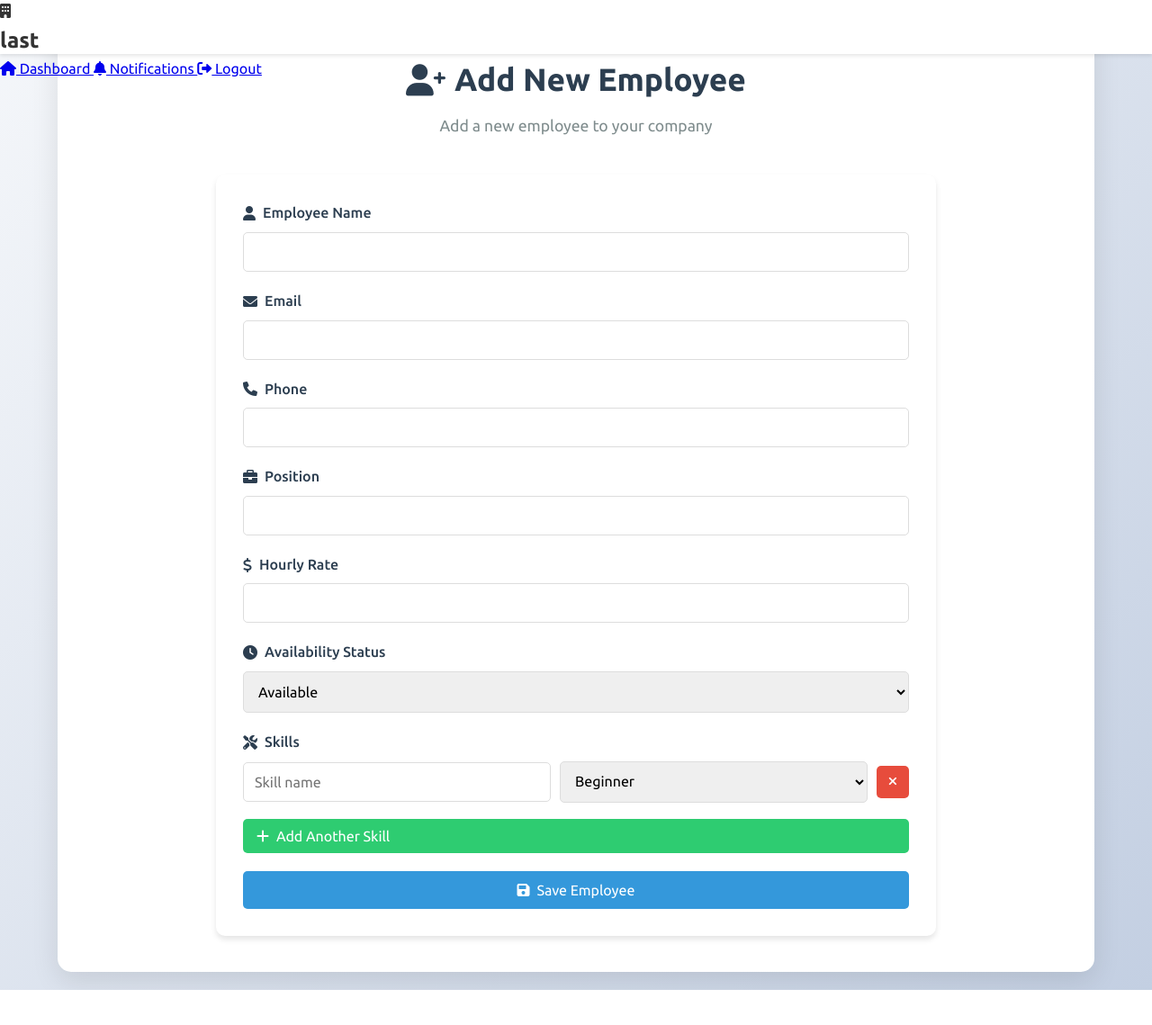
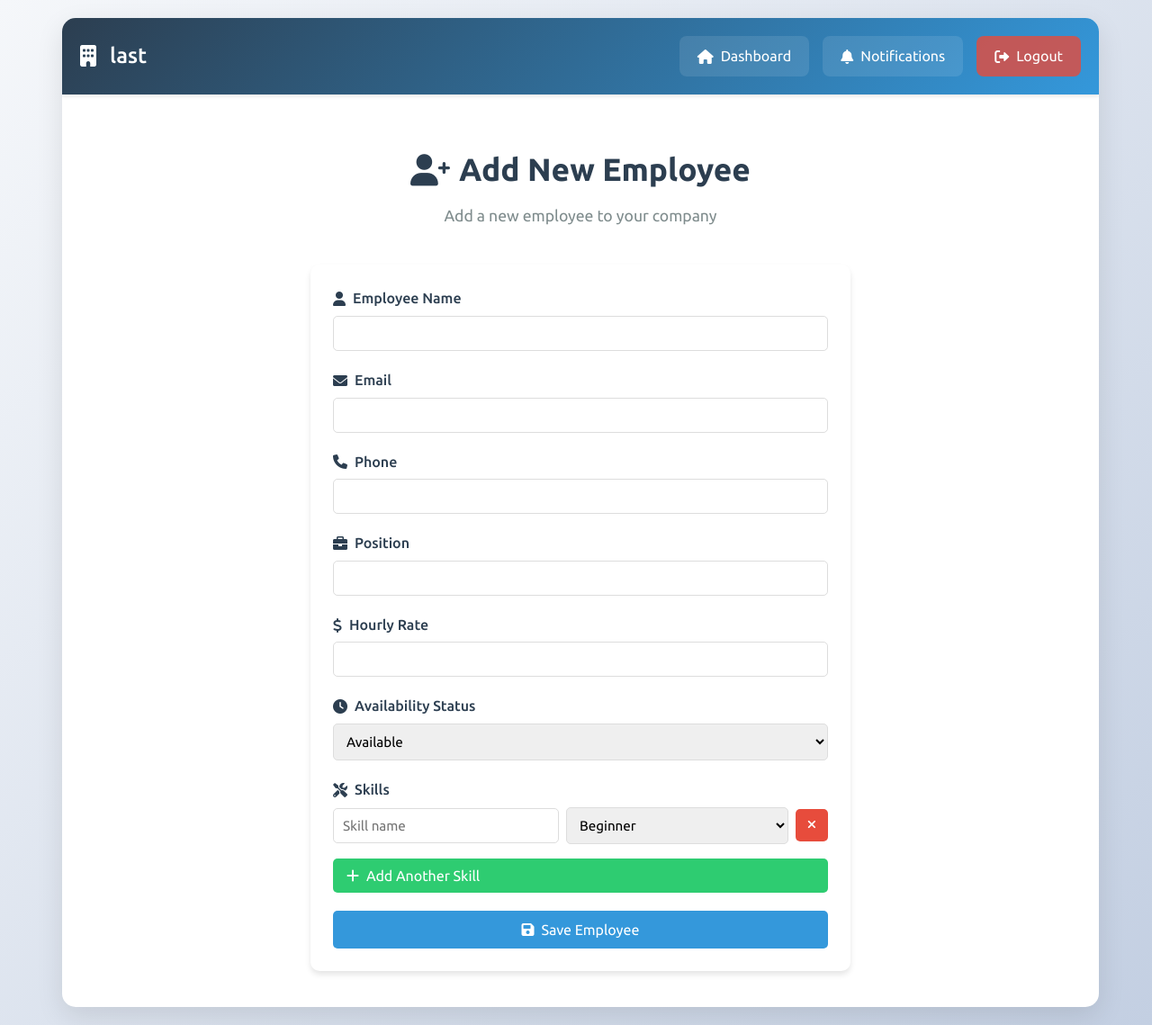
Before and after one commit to nafis-muktashid/CSE311L-CC, a PHP site: page /add_employees.php in a window 1280 px wide. Shown: the whole page at 90% size. Before the commit the page ends 1100 px from the top, so only its background shows below. Run offline with PHP 8.4, Linux system fonts and the light colour scheme; a user stored in the database is signed in.

Commit message:
redoing the user dashboard

```diff
--- a/components/header.php
+++ b/components/header.php
@@ -9,13 +9,16 @@ function renderHeader($activeTab = '') {
         </div>
         <nav class="header-nav">
             <a href="dashboard.php" class="<?php echo $activeTab === 'dashboard' ? 'active' : ''; ?>">
-                <i class="fas fa-home"></i> Dashboard
+                <i class="fas fa-home"></i>
+                <span>Dashboard</span>
             </a>
             <a href="notifications.php" class="<?php echo $activeTab === 'notifications' ? 'active' : ''; ?>">
-                <i class="fas fa-bell"></i> Notifications
+                <i class="fas fa-bell"></i>
+                <span>Notifications</span>
             </a>
             <a href="./utilities/logout.php" class="logout-btn">
-                <i class="fas fa-sign-out-alt"></i> Logout
+                <i class="fas fa-sign-out-alt"></i>
+                <span>Logout</span>
             </a>
         </nav>
     </header>
--- a/css/base.css
+++ b/css/base.css
@@ -18,10 +18,80 @@ body {
 	top: 0;
 	left: 0;
 	width: 100%;
-	height: 60px;
-	background: #fff;
+	height: 85px;
+	background: linear-gradient(135deg, #2c3e50 0%, #3498db 100%);
 	z-index: 1000;
 	box-shadow: 0 2px 4px rgba(0, 0, 0, 0.1);
+	padding: 0 20px;
+	display: flex;
+	justify-content: space-between;
+	align-items: center;
+}
+
+.header-left {
+	display: flex;
+	align-items: center;
+	gap: 15px;
+	color: white;
+}
+
+.company-icon {
+	font-size: 24px;
+}
+
+.header-left h2 {
+	font-size: 1.5rem;
+	font-weight: 500;
+	color: white;
+}
+
+.header-nav {
+	display: flex;
+	gap: 15px;
+}
+
+.header-nav a {
+	color: white;
+	text-decoration: none;
+	padding: 10px 20px;
+	border-radius: 8px;
+	transition: all 0.3s ease;
+	display: flex;
+	align-items: center;
+	gap: 8px;
+	background-color: rgba(255, 255, 255, 0.1);
+}
+
+.header-nav a:hover {
+	background-color: rgba(255, 255, 255, 0.2);
+	transform: translateY(-2px);
+}
+
+.header-nav a.active {
+	background-color: rgba(255, 255, 255, 0.25);
+	box-shadow: 0 4px 15px rgba(0, 0, 0, 0.1);
+}
+
+.logout-btn {
+	background-color: rgba(231, 76, 60, 0.8) !important;
+}
+
+.logout-btn:hover {
+	background-color: rgba(231, 76, 60, 1) !important;
+}
+
+@media (max-width: 768px) {
+	.header-nav a span {
+		display: none;
+	}
+
+	.header-nav a {
+		padding: 10px;
+	}
+
+	.header-left h2 {
+		font-size: 1.2rem;
+	}
 }
 
 /* Main layout structure */
--- a/css/employees.css
+++ b/css/employees.css
@@ -22,6 +22,9 @@ body {
 	border-radius: 15px;
 	box-shadow: 0 10px 30px rgba(0, 0, 0, 0.1);
 	overflow: hidden;
+	position: relative;
+	left: 130px;
+	transform: translateX(-125px);
 }
 
 .content-wrapper {
@@ -29,6 +32,7 @@ body {
 }
 
 .page-header {
+	margin-top: 100px;
 	text-align: center;
 	margin-bottom: 40px;
 }
@@ -49,10 +53,10 @@ body {
 }
 
 .form-container {
-    max-width: 800px;
+	max-width: 600px; /* Reduced from 800px */
 	margin: 0 auto;
 	background: white;
-    padding: 30px;
+	padding: 25px; /* Reduced from 30px */
 	border-radius: 10px;
 	box-shadow: 0 4px 6px rgba(0, 0, 0, 0.1);
 }
@@ -64,7 +68,7 @@ body {
 
 .form-group {
 	display: grid;
-    gap: 8px;
+	gap: 6px; /* Slightly reduced from 8px for better compact feel */
 }
 
 .form-group label {
@@ -77,10 +81,10 @@ body {
 
 .form-group input,
 .form-group select {
-    padding: 12px;
+	padding: 10px; /* Slightly reduced from 12px */
 	border: 1px solid #ddd;
 	border-radius: 5px;
-    font-size: 1rem;
+	font-size: 0.95rem; /* Slightly reduced from 1rem */
 	transition: border-color 0.3s ease;
 }
 
@@ -98,7 +102,7 @@ body {
 .skill-row {
 	display: grid;
 	grid-template-columns: 1fr 1fr auto;
-    gap: 10px;
+	gap: 8px; /* Reduced from 10px */
 	align-items: center;
 }
 
@@ -183,8 +187,9 @@ body {
 
 @media (max-width: 768px) {
 	.container {
-        width: 95%;
-        margin: 10px auto;
+		width: calc(100% - 80px); /* Adjust for collapsed sidebar */
+		left: 60px;
+		transform: translateX(-30px);
 	}
 
 	.content-wrapper {
@@ -197,6 +202,7 @@ body {
 
 	.form-container {
 		padding: 20px;
+		max-width: 100%; /* Allow full width on mobile */
 	}
 
 	.skill-row {
```
Lines whose indentation alone changed are shown as unchanged.
